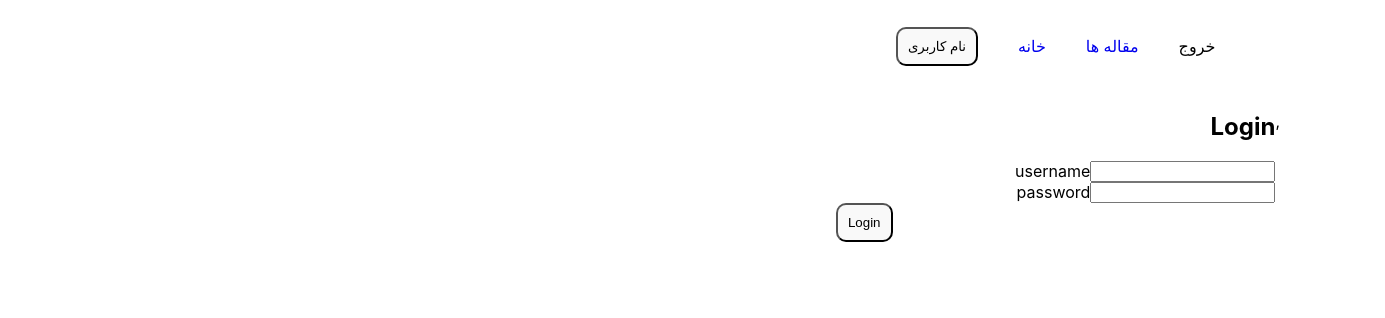
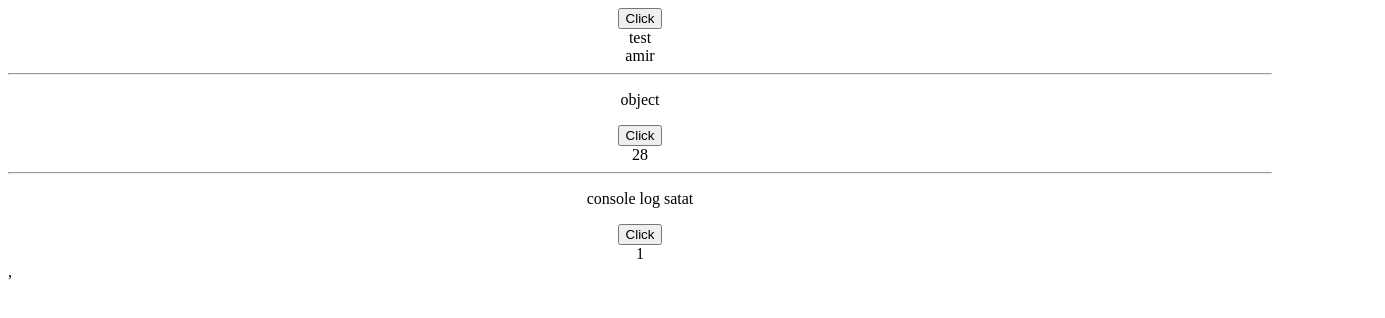
Before and after one commit to AmirTaki/react-hooks, a React (Create React App) app: page / in a window 1280 px wide. Shown: the top 318 px of the page, 1385 px wide, since content can reach past the window. Built offline with nearby package versions, Linux system fonts and the light colour scheme.

Commit message:
useState in react

```diff
--- a/src/App.js
+++ b/src/App.js
@@ -1,30 +1,93 @@
 
 import './App.css';
-import { Route,Routes } from 'react-router-dom';
-import Home from "./components/pages/home/Home"
-import Article from "./components/pages/articles/Articles"
-import { createContext, useState } from 'react';
+
+import {  useState } from 'react';
 
 
-export const AppContext = createContext(null)
 
 function App() {
 
-   const [isLogin, setIsLogin] = useState (false);
+  const [state, setState] = useState("test");
+
+  // console.log(`state : ${state}` )
+
+  let name = "amir";
+
+
+  // -----------------------------------------------------
+
+  const [stateObjest, setStateObject] = useState ({
+    name : "amir",
+    age : 28
+  })
+
+
+  // console.log(`stateObjest : ${stateObjest.name} ${stateObjest.age}` )
+
+
+
+  const handleChangeName = ()=>{
+    name = "alpha"
+    setState ("alpha")
+
+  }
+
+
+  const handelObject = () =>{
+    setStateObject ((prevState)=>({
+      ...prevState,
+      age : 30
+    }))
+
+  }
+
+// -------------------------------------------------------
+
+
+  const [satateF, setStateF] = useState(1)
+
+  console.log(`stataF_1 :  ${satateF}`)
+
+  const handle = () =>{
+    setStateF(2)
+    console.log(`stataF_2:  ${satateF}`)
+
+  }
 
   return (
     <div className="App">
-      <AppContext.Provider value = {{isLogin}}>
-        <Routes>
 
-          <Route path = "/" element = {<Home />} />
-          <Route path = "/articles" element = {<Article />} />
-        </Routes>
+        <button onClick={handleChangeName}>
+          Click
+        </button>
 
-      </AppContext.Provider>
+        <br></br>
 
+        {state}
 
+        <br></br>
 
+        {name}
+
+        <hr></hr>
+
+        <p>object</p>
+
+        <button onClick={handelObject}>Click</button>
+
+        <br></br>
+
+        {stateObjest.age}
+
+        <hr></hr>
+
+        <p>console log satat</p>
+
+        <button onClick={handle}>Click</button>
+
+        <br></br>
+
+        {satateF}
 
 
     </div>
--- a/src/components/pages/articles/Articles.jsx
+++ /dev/null
@@ -1,22 +0,0 @@
-import { useContext } from "react";
-import Layout from "../layout/Layout"
-import { AppContext } from "../../../App";
-function Articles () {
-
-    const {isLogin} = useContext(AppContext)
-
-    return (
-
-        <Layout>
-            {isLogin ? (
-                <div>
-                    <input type="text" />
-                    <label htmlFor="">test</label>
-                </div>
-            ) : (<p> شما وارد شوید </p>)}
-        </Layout>
-
-    )
-}
-
-export default Articles;
--- a/src/components/pages/header/header.jsx
+++ /dev/null
@@ -1,37 +0,0 @@
-import { useContext } from "react";
-import { Link } from "react-router-dom"
-import App, { AppContext } from "../../../App";
-import styled from "./header.module.css"
-function Header () {
-
-    const {isLogin, setIsLogin} = useContext(AppContext)
-
-    return(
-
-        <header>
-            <div>
-                {false ? <span>امیر تاکی</span> : <button>نام کاربری</button>}
-            </div>
-
-            <div>
-                <ul>
-                    <li>
-                        <Link to = "/">خانه</Link>
-                    </li>
-                </ul>
-                <ul>
-                    <li>
-                        <Link to = "/articles">مقاله ها</Link>
-                    </li>
-                </ul>
-                <ul>
-                    <li>
-                        <span onClick={()=>setIsLogin(false)}>خروج</span>
-                    </li>
-                </ul>
-            </div>
-        </header>
-    )
-}
-
-export default Header;
--- a/src/components/pages/header/header.module.css
+++ /dev/null
@@ -1,32 +0,0 @@
-header {
-    /* justify-content: center; */
-    width: 100%;
-
-    display: flex;
-    padding: 20px 50px;
-    margin: 0 10px;
-}
-
-div {
-    display: flex;
-    justify-content: end;
-
-    align-items: center;
-}
-
-li {
-
-    float:right;
-    list-style-type: none;
-}
-li a{
-
-    text-decoration: none;
-}
-
-button {
-    background-color: rgb(249, 249, 249);
-    padding: 10px;
-    border-radius: 10px;
-    display: block;
-}
--- a/src/components/pages/home/Home.jsx
+++ /dev/null
@@ -1,34 +0,0 @@
-import React, { useContext } from "react";
-import Layout from "../../pages/login/Login"
-import Login from "../../pages/login/Login"
-import { AppContext } from "../../../App";
-import Header from "../header/header";
-import styled from "./Home.module.css"
-
-function Home(){
-
-    const {isLogin} = useContext(AppContext)
-    return (
-        <div className={styled.wrapperHome}>
-            <Header />
-
-
-            <div className={styled.wrappersHome}>
-            <Layout>
-
-                <div className="content-wrapper">
-
-                    {
-                        isLogin ? <div> شما وارد شدید </div> :  <Login />
-                    }
-                </div>
-
-            </Layout>
-            </div>
-
-        </div>
-
-    )
-}
-
-export default Home;
--- a/src/components/pages/home/Home.module.css
+++ /dev/null
@@ -1,8 +0,0 @@
-.wrapperHome {
-    display: block;
-}
-
-
-.wrappersHome {
-    display: inline;
-}
--- a/src/components/pages/layout/Layout.jsx
+++ /dev/null
@@ -1,9 +0,0 @@
-function Layout () {
-    return (
-        <>
-        <div>click</div>
-        </>
-    )
-}
-
-export default Layout;
--- a/src/components/pages/login/Login.jsx
+++ /dev/null
@@ -1,33 +0,0 @@
-import { useContext } from "react";
-import { AppContext } from "../../../App";
-
-function Login () {
-
-
-    const {setIsLogin} = useContext(AppContext)
-
-    return (
-        <>
-          <div>
-            <h2>Login</h2>
-        </div>
-
-        <div>
-            <label htmlFor="">username</label>
-            <input type="text" />
-        </div>
-
-
-        <div>
-            <label htmlFor="">password</label>
-            <input type="text" />
-        </div>
-
-
-        <button onClick={()=>setIsLogin(true)}>Login</button>
-        </>
-
-    )
-}
-
-export default Login;
--- a/src/index.css
+++ b/src/index.css
@@ -1,4 +1,4 @@
-body {
+/* body {
   margin: 0;
   font-family: -apple-system, BlinkMacSystemFont, 'Segoe UI', 'Roboto', 'Oxygen',
     'Ubuntu', 'Cantarell', 'Fira Sans', 'Droid Sans', 'Helvetica Neue',
@@ -10,4 +10,4 @@ body {
 code {
   font-family: source-code-pro, Menlo, Monaco, Consolas, 'Courier New',
     monospace;
-}
+} */
```
